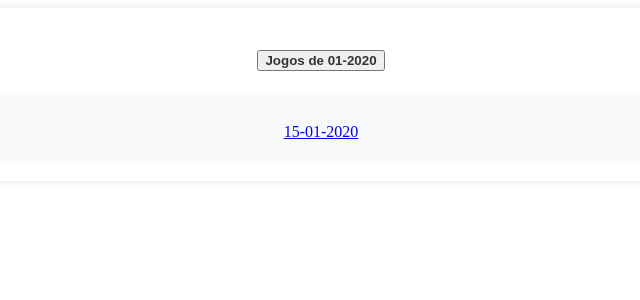
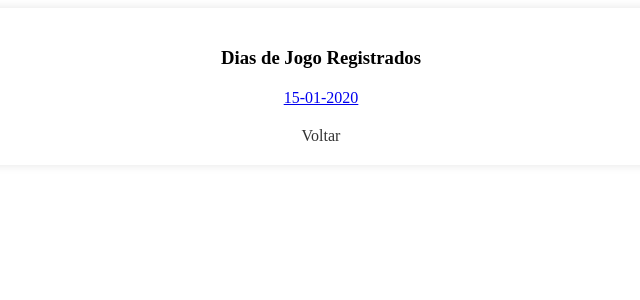
Before and after one commit to walterbfilho/dominov2, a Flask app: page /game_days in a window 1280 px wide. Shown: the top 300 px of the page, without its empty margins (319-959 px from the left). Run offline with Flask 3, Linux system fonts and the light colour scheme; tables that the repository leaves empty hold one stand-in row (values such as "Sample post"); some libraries are stand-ins or nearby versions.

Commit message:
Revert "Alguns ajustes na home"
This reverts commit b05a63148409bdd9bddfa816932dfd7cb02f102a.

```diff
--- a/domino/app.py
+++ b/domino/app.py
@@ -3,7 +3,6 @@ import os
 from datetime import datetime, timedelta
 from io import BytesIO
 from operator import itemgetter
-from collections import defaultdict
 import calendar
 from apscheduler.schedulers.background import BackgroundScheduler
 from dotenv import load_dotenv
@@ -299,14 +298,8 @@ def view_game_days():
     if(form.errors):
         print(f'ERRO NO FORM: {form.errors}')
 
-    game_days = GameDay.query.order_by(GameDay.date.desc()).all()
-    grouped_game_days = defaultdict(list)
-
-    for game_day in game_days:
-        month_year = game_day.date.strftime('%m-%Y')
-        grouped_game_days[month_year].append(game_day)
-
-    return render_template('game_days.html', grouped_game_days=grouped_game_days, form=form)
+    game_days = GameDay.query.all()
+    return render_template('game_days.html', game_days=game_days, form=form)
 
 class RelatorioForm(FlaskForm):
     de = SelectField('De', coerce=str, choices=[], validators=[DataRequired()])
--- a/domino/templates/game_days.html
+++ b/domino/templates/game_days.html
@@ -2,8 +2,10 @@
 
 {% block content %}
 <style>
+    /* Estilos personalizados */
     .game-days-container {
         max-width: 800px;
+        height: fit-content;
         margin: 0 auto;
         padding: 20px;
         box-shadow: 0px 0px 10px rgba(0, 0, 0, 0.1);
@@ -60,86 +62,46 @@
     .divider {
         margin: 30px 0;
     }
-
-        .card-header .btn-link {
-    color: #333;
-    font-weight: bold;
-    text-decoration: none;
-    transition: color 0.2s ease-in-out;
-}
-
-.card-header .btn-link:hover, .card-header .btn-link:focus {
-    color: #0056b3;  /* Ou qualquer cor que se encaixe melhor com o seu tema */
-    text-decoration: none;
-}
-
-.card {
-    border: none;
-    border-bottom: 1px solid #e0e0e0;
-}
-
-.card:last-child {
-    border-bottom: none;
-}
-
-.card-body {
-    padding: 20px;
-    background-color: #f8f9fa; /* Cor de fundo leve para o conteúdo expandido */
-}
-
-.collapse.show {
-    transition: height 0.3s ease-in;
-}
-
 </style>
 
 <div class="game-days-container">
+
+    <!-- Seção para registrar um novo dia de jogo -->
     {% if current_user.is_authenticated %}
         <h3>Registrar Novo Dia de Jogo</h3>
         <form method="post">
             {{ form.hidden_tag() }}
+
             <div>
                 {{ form.date.label }}
                 <input type="date" id="date" name="date" value="{{ form.date.data.strftime('%Y-%m-%d') if form.date.data }}" class="form-control">
             </div>
+
             <div>
                 {{ form.player_ids.label }}:<br>
                 {{ form.player_ids() }}
             </div>
+
             <div>
                 {{ form.submit() }}
             </div>
         </form>
-        <div class="divider"><hr></div>
+
+            <!-- Divisão visual entre registro e visualização -->
+        <div class="divider">
+            <hr>
+        </div>
     {% endif %}
 
-        <div id="accordion">
-            {% for month_year, days in grouped_game_days.items() %}
-            <div class="card">
-                <div class="card-header" id="heading{{ loop.index }}">
-                    <h5 class="mb-0">
-                        <button class="btn btn-link collapsed" data-toggle="collapse" data-target="#collapse{{ loop.index }}" aria-expanded="false" aria-controls="collapse{{ loop.index }}">
-                            Jogos de {{ month_year }}
-                        </button>
-                    </h5>
-                </div>
-                <div id="collapse{{ loop.index }}" class="collapse" aria-labelledby="heading{{ loop.index }}" data-parent="#accordion">
-                    <div class="card-body">
-                        {% for game_day in days %}
+    <!-- Seção para listar os dias de jogo existentes -->
+    <h3>Dias de Jogo Registrados</h3>
+    {% for game_day in game_days %}
         <div class="game-day">
             <a href="{{ url_for('view_game_day', game_day_id=game_day.id) }}">
                 {{ game_day.date.strftime('%d-%m-%Y') }}
             </a>
         </div>
     {% endfor %}
+    <a class="back-button" href="{{ url_for('home') }}">Voltar</a>
 </div>
-                </div>
-            </div>
-            {% endfor %}
-        </div>
-    </div>
-
-    <script src="https://code.jquery.com/jquery-3.3.1.slim.min.js"></script>
-    <script src="https://cdnjs.cloudflare.com/ajax/libs/popper.js/1.14.7/umd/popper.min.js"></script>
-    <script src="https://stackpath.bootstrapcdn.com/bootstrap/4.3.1/js/bootstrap.min.js"></script>
 {% endblock %}
```
Also changed, not shown: domino/templates/index.html (+6 -37 lines). Lines whose indentation alone changed are shown as unchanged.
